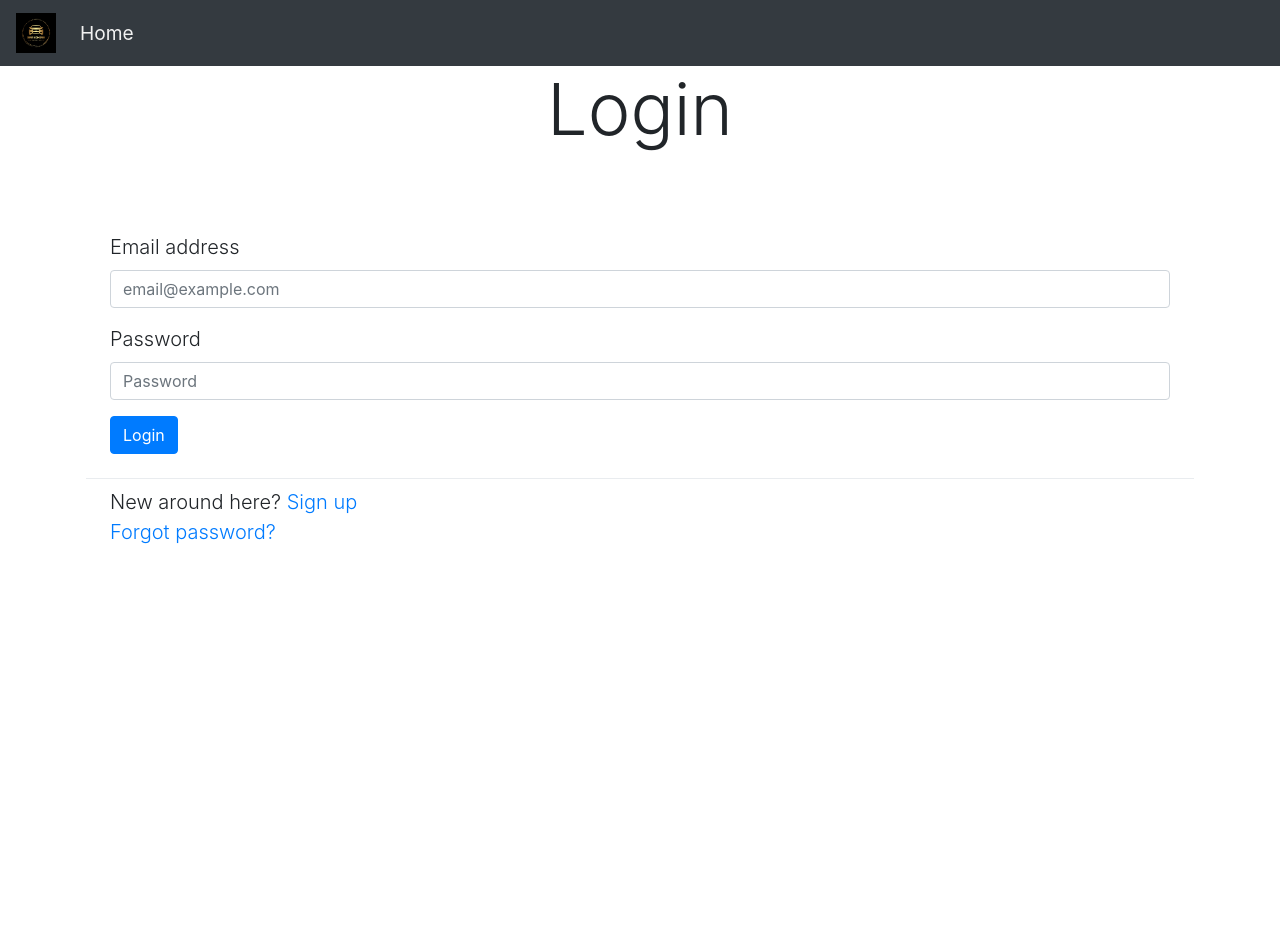
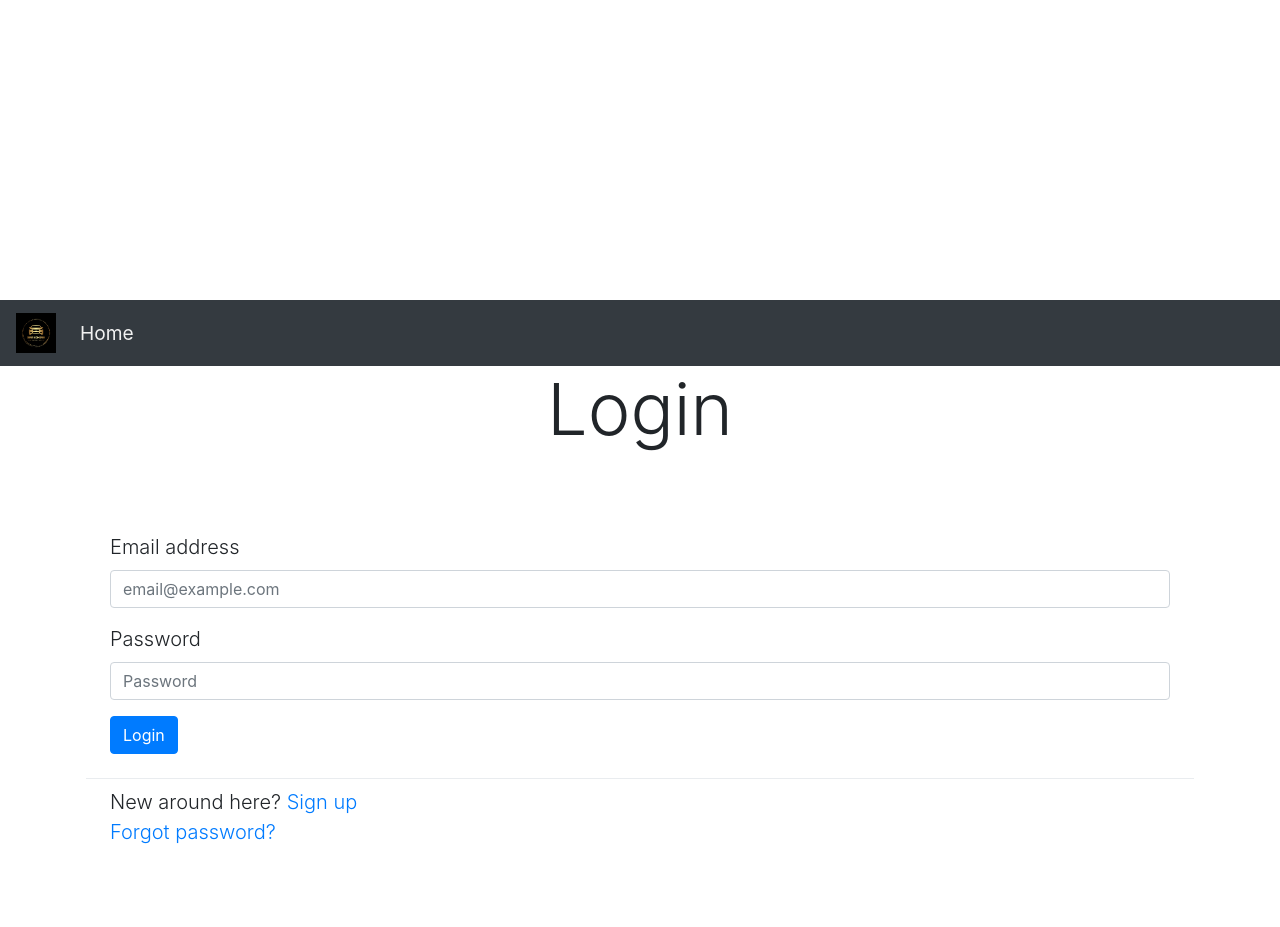
Before and after one commit to Kaumini-Perera/Group-19, a Django app: page /Manager/signin/ in a window 1280 px wide. Before the commit the page ends 544 px from the top, so only its background shows below. Run offline with Django 4.2, Linux system fonts and the light colour scheme; some libraries are stand-ins or nearby versions.

Commit message:
Update SignIn template

```diff
--- a/vehicle_renting_system/CustomerHome/templates/SignIn.html
+++ b/vehicle_renting_system/CustomerHome/templates/SignIn.html
@@ -19,6 +19,12 @@
     <title> Grand Hire - Login</title>
     <link rel="stylesheet" type="text/css" href="{% static 'css/customer.css' %}">
     <script src="{% static 'js/customer.js' %}" type="text/javascript"></script>
+
+    <style>
+        body {
+            padding-top: 300px;
+        }
+    </style>
 
 </head>
 
```
Also changed, not shown: vehicle_renting_system/Manager/templates/Manager_base.html (line endings or trailing spaces), vehicle_renting_system/db.sqlite3.
